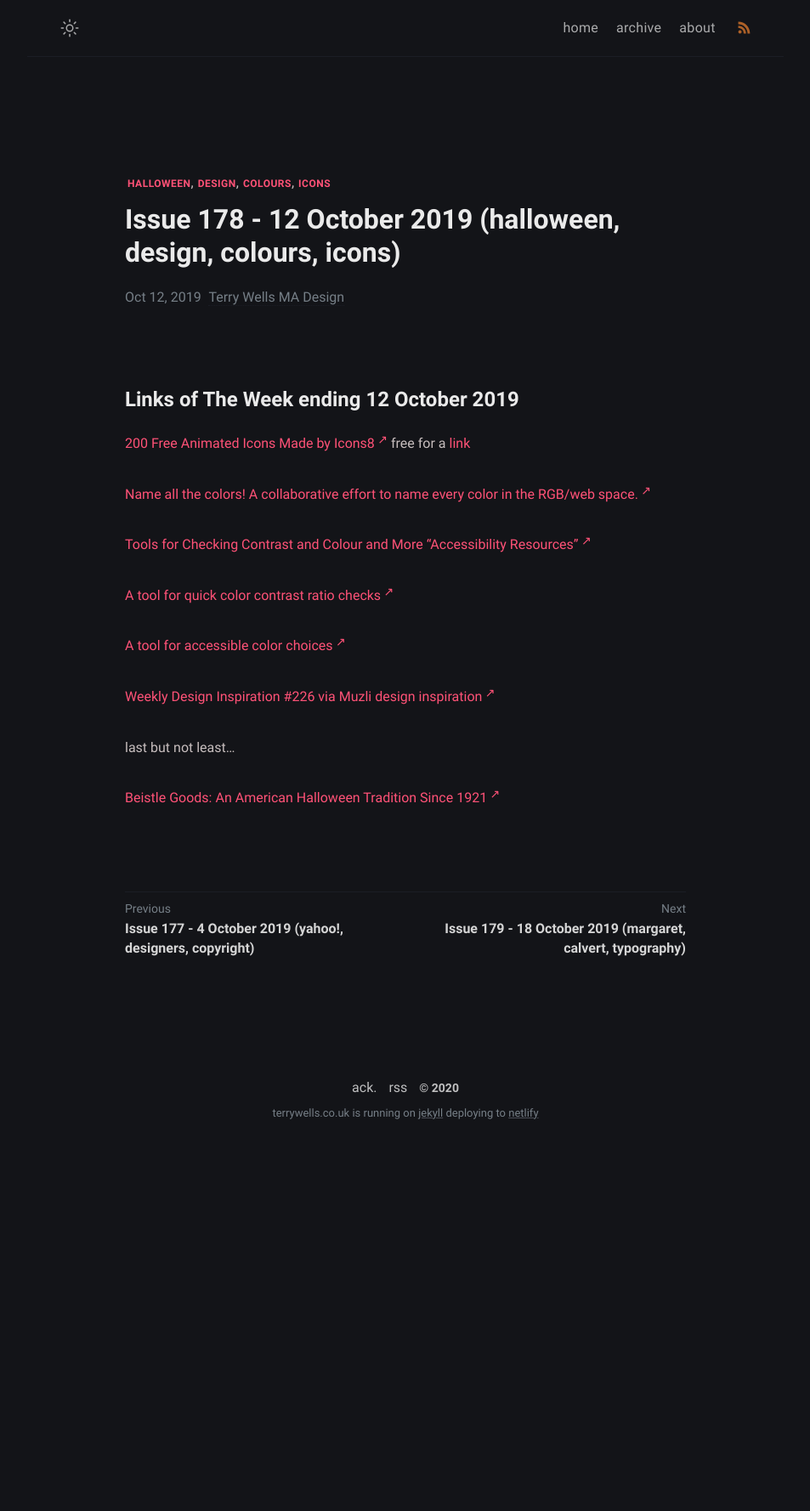
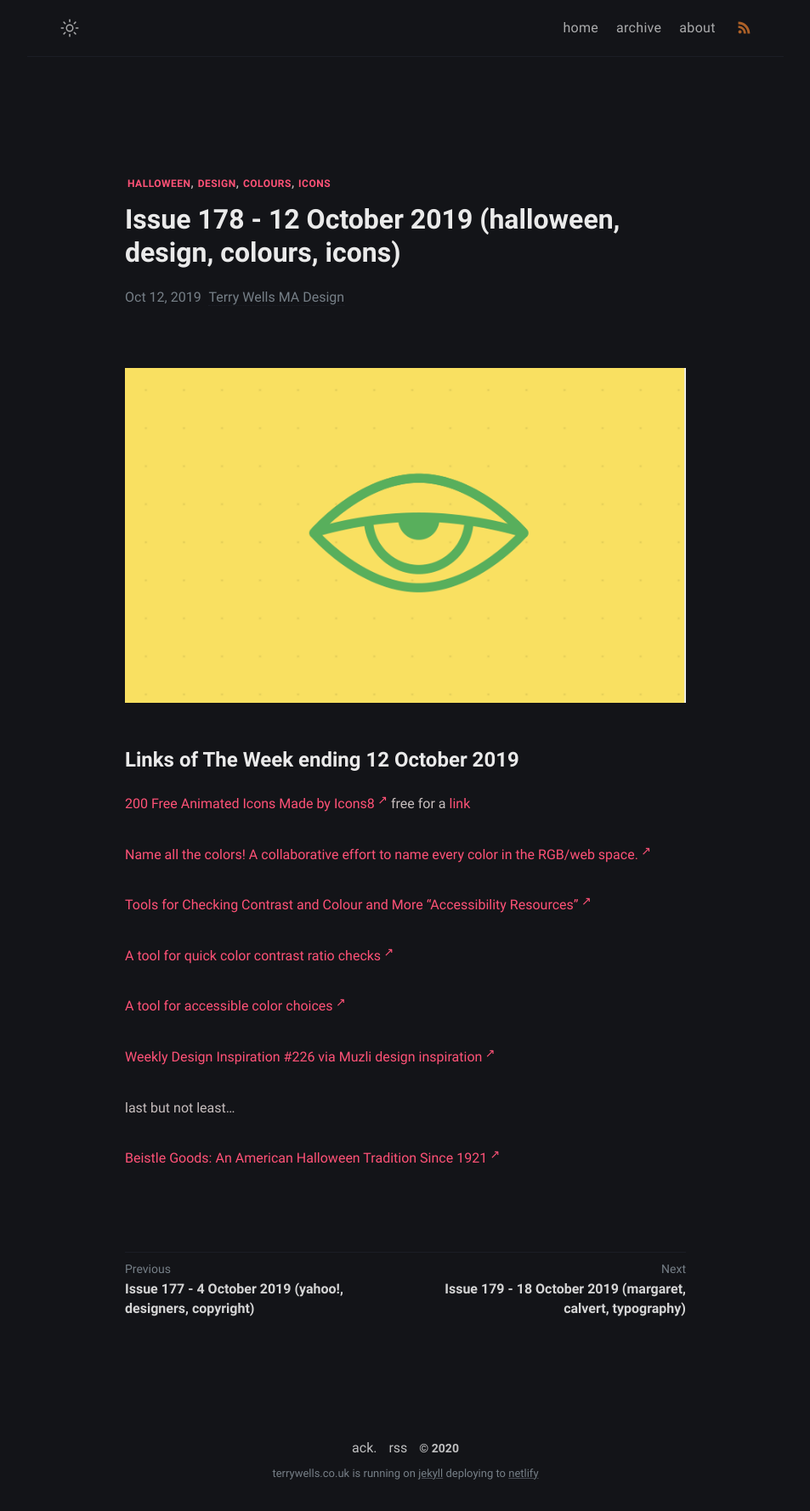
Before and after one commit to wristtattoo/jekyll-klise, a Jekyll site: the page built from _posts/2020-11-03-issue-178-12-october-2019-halloween-design-colours-icons.md, in a window 1280 px wide. Shown: the whole page at 85% size, without its empty margins (163-1116 px from the left). Built offline with Jekyll 4.4.1, drawn with Linux system fonts in a browser that asks for light colours; a script that is not in the unit is left out; before the commit the page ends 1354 px from its top, so only the background shows below that.

Commit message:
Update Links of The Week “2020-11-03-issue-178-12-october-2019-halloween-design-colours-icons”

```diff
--- a/_posts/2020-11-03-issue-178-12-october-2019-halloween-design-colours-icons.md
+++ b/_posts/2020-11-03-issue-178-12-october-2019-halloween-design-colours-icons.md
@@ -4,6 +4,8 @@ title: Issue 178 - 12 October 2019 (halloween, design, colours, icons)
 tags: halloween design colours icons
 date: 2019-10-12T15:50:04.604Z
 ---
+![Icons8](/assets/uploads/issue-178.png "Icons8")
+
 # Links of The Week ending 12 October 2019
 
 <a href="https://icons8.com/animated-icons">200 Free Animated Icons Made by </a><a href="https://icons8.com" target="_blank">Icons8</a> free for a <a href="https://icons8.com/license"> link </a>
```
Also changed, not shown: assets/uploads/issue-177.png (added), assets/uploads/issue-178.png (added).
